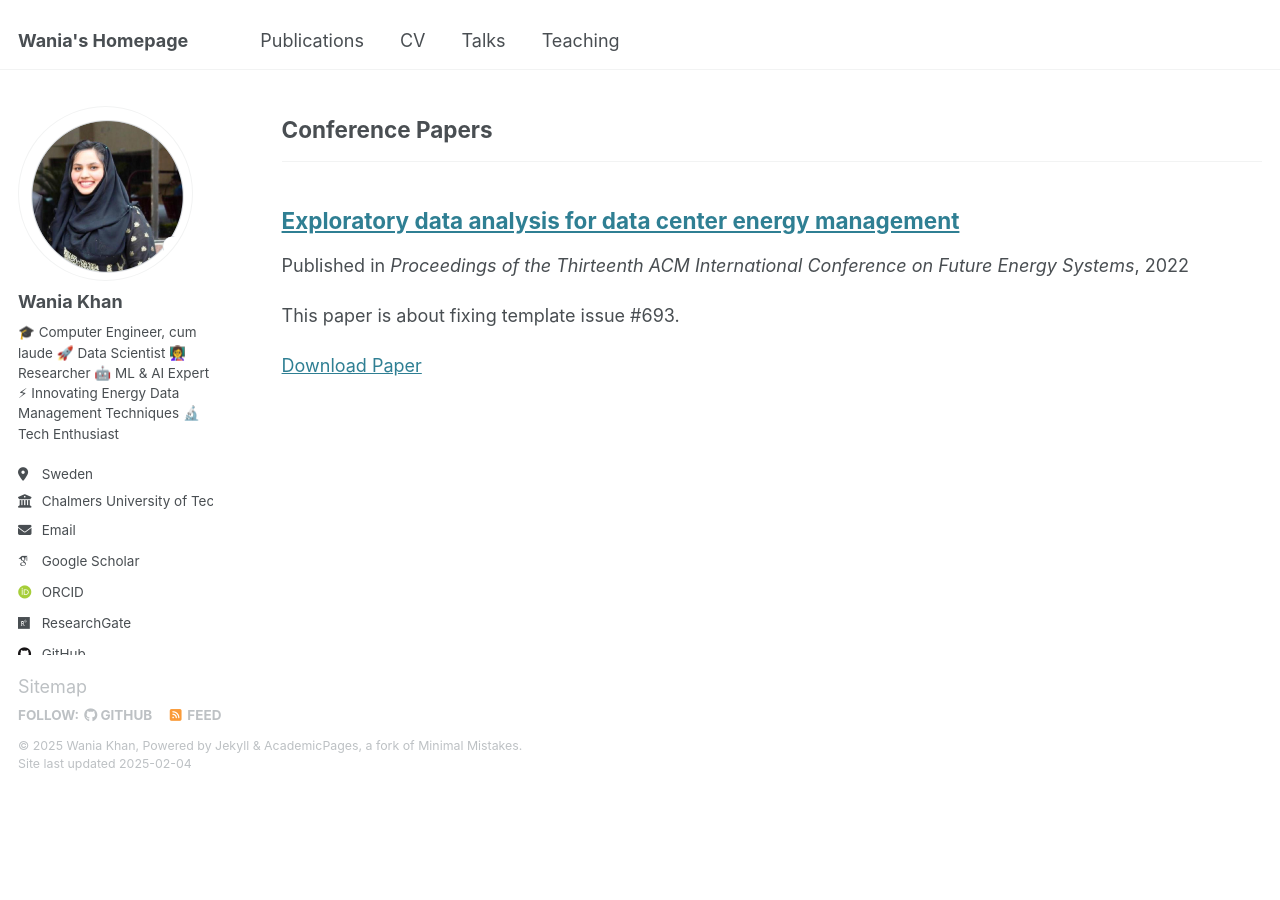
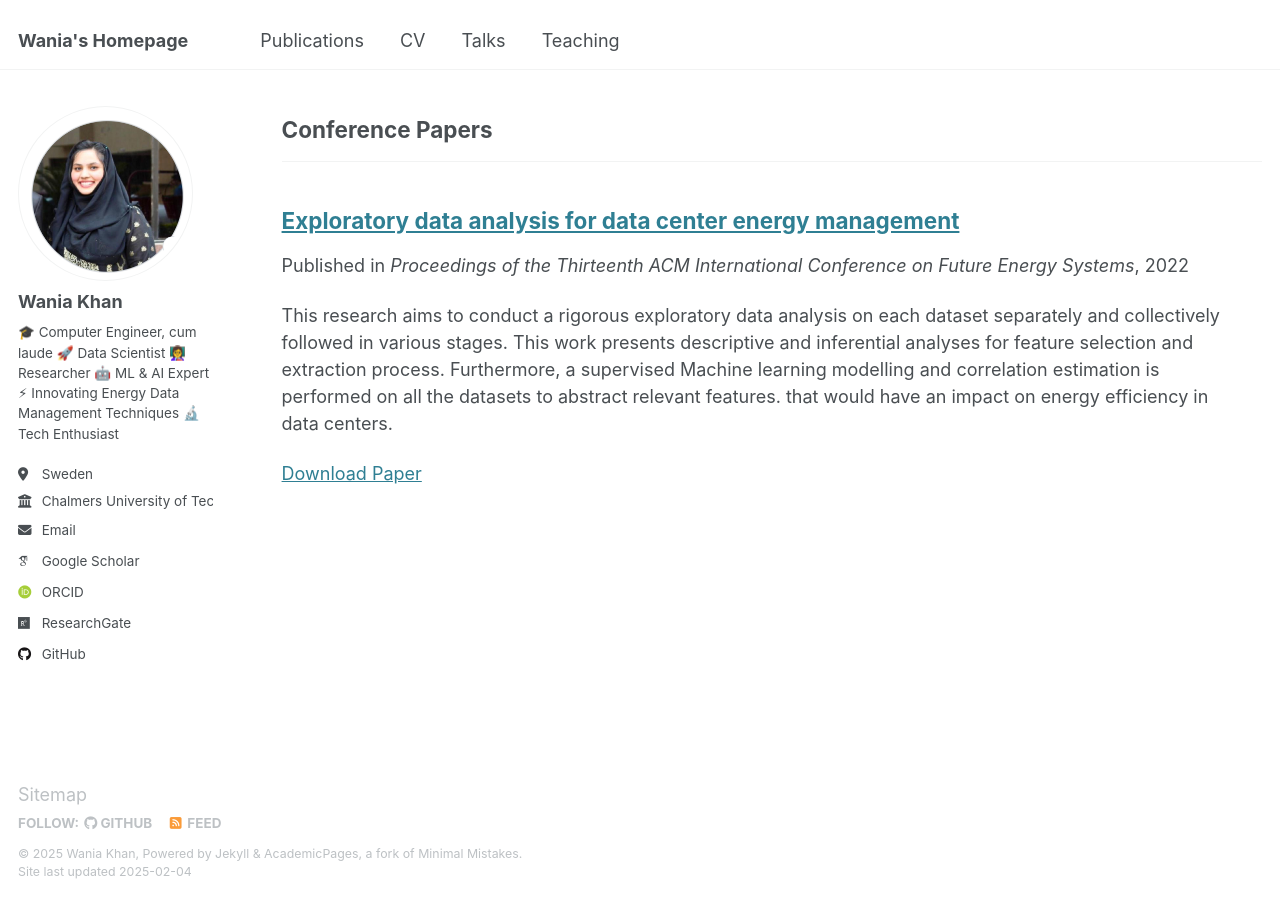
Before and after one commit to WaniaKhance/WaniaKhan-Profile, a Jekyll site: the page built from _pages/publications.html, in a window 1280 px wide and 900 px high, scrolled down 930 px. Built offline with Jekyll 4.4.1, drawn with Linux system fonts in a browser that asks for light colours; some web fonts are replaced; before the commit the page ends 1722 px from its top, so only the background shows below that.

Commit message:
Update 2024-02-17-paper-title-number-4.md

```diff
--- a/_publications/2024-02-17-paper-title-number-4.md
+++ b/_publications/2024-02-17-paper-title-number-4.md
@@ -3,7 +3,7 @@ title: "Exploratory data analysis for data center energy management"
 collection: publications
 category: conferences
 #permalink: /publication/2024-02-17-paper-title-number-4
-excerpt: 'This paper is about fixing template issue #693.'
+excerpt: 'This research aims to conduct a rigorous exploratory data analysis on each dataset separately and collectively followed in various stages. This work presents descriptive and inferential analyses for feature selection and extraction process. Furthermore, a supervised Machine learning modelling and correlation estimation is performed on all the datasets to abstract relevant features. that would have an impact on energy efficiency in data centers.'
 date: 2022-06-28
 venue: 'Proceedings of the Thirteenth ACM International Conference on Future Energy Systems'
 paperurl: 'https://doi.org/10.1145/3538637.3539654'
```
